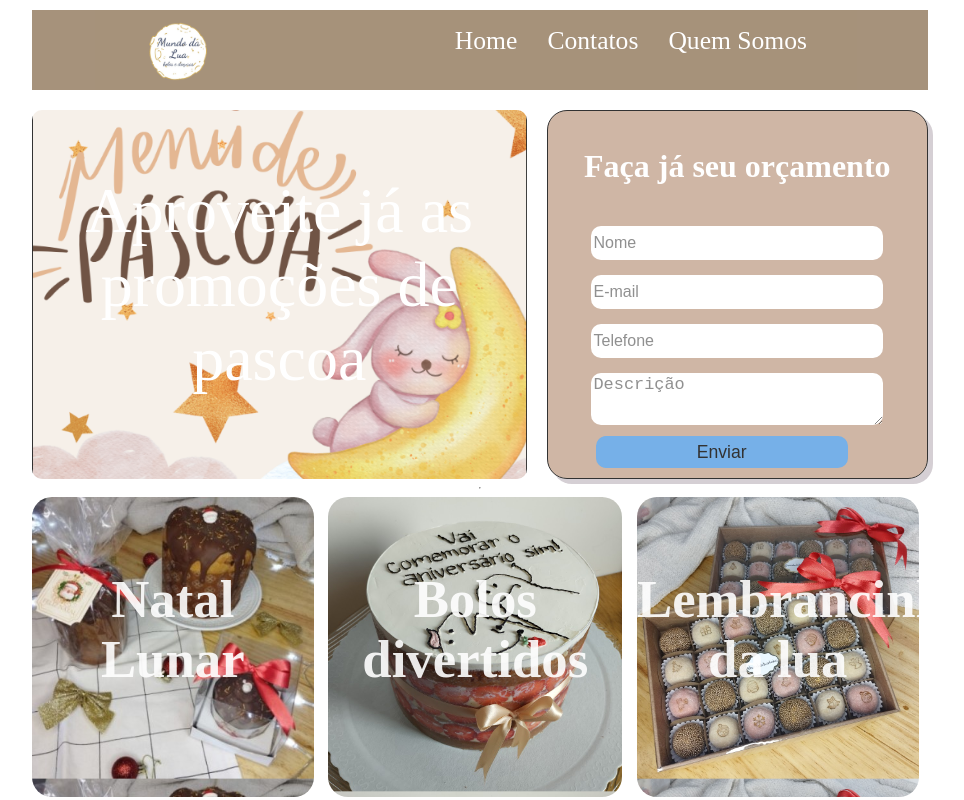
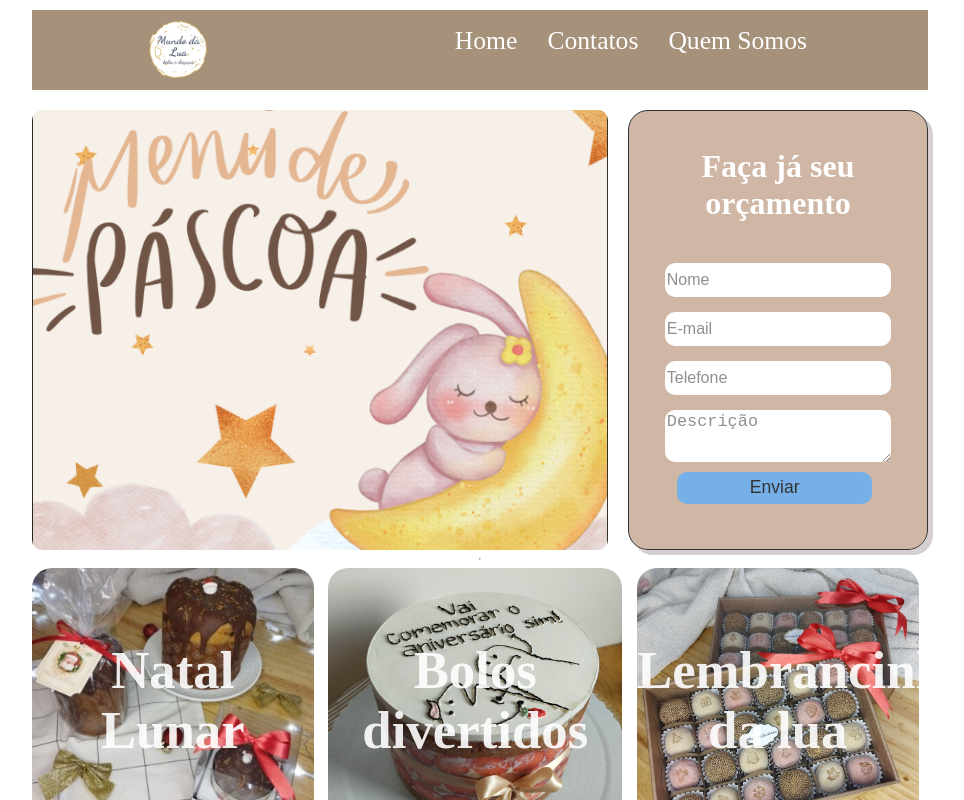
Before and after one commit to ftreitasyuri/mundo-da-lua-bolos, a Next.js app: page / in a window 1280 px wide. Shown: the top 800 px of the page, without its empty margins (160-1124 px from the left). Built offline with nearby package versions, Linux system fonts and the light colour scheme.

Commit message:
15° upload

```diff
--- a/src/components/Cabecalho/index.js
+++ b/src/components/Cabecalho/index.js
@@ -5,7 +5,7 @@ export default function Cabecalho() {
     return (
         <div className={styles.classNav}>
             <div>
-                <p className={styles.logotipo}></p>
+                <Link className={styles.links} href="/"><p className={styles.logotipo}></p></Link>
             </div>
 
 
--- a/src/components/Corpo/index.jsx
+++ b/src/components/Corpo/index.jsx
@@ -30,22 +30,22 @@ export default function Corpo() {
         let v2 = document.getElementsByName('email').value
         let v3 = document.getElementsByName('telefone').value
         let v4 = document.getElementsByName('descricao').value
-        let valor =[`${v1}`, `${v2}`, `${v3}`, `${v4}`]
+        let valor = [`${v1}`, `${v2}`, `${v3}`, `${v4}`]
 
         let inc = 0
-        while(inc <= 3){
+        while (inc <= 3) {
 
-        if (valor[inc] === false) {
-            alert(`Verifique o formulário, há campos não preenchidos`)
-            break
-        }
-        inc++
+            if (valor[inc] === false) {
+                alert(`Verifique o formulário, há campos não preenchidos`)
+                break
+            }
+            inc++
 
         }
-        document.getElementsByName('nome').value=''
-        document.getElementsByName('email').value=''
-        document.getElementsByName('telefone').value=''
-        document.getElementsByName('descricao').value=''
+        document.getElementsByName('nome').value = ''
+        document.getElementsByName('email').value = ''
+        document.getElementsByName('telefone').value = ''
+        document.getElementsByName('descricao').value = ''
         alert('Formulário enviado')
 
     }
@@ -53,18 +53,16 @@ export default function Corpo() {
 
 
 
-        const [count, setCount] = useState(0)
+    // const [count, setCount] = useState(0)
 
-        useEffect(() =>{
-            // document.title = 'Você conseguiu'
-            document.getElementsByName('lateralEsquerda')
-            let url = 'https://drive.google.com/file/d/1s4wE-ZUtXc8zUSpAQflW5wDufXYPx9QM/view'
-            window.open(url, '_blank')
+    // useEffect(() =>{
+    //     document.title = 'Você conseguiu'
+    //     document.getElementById('lateralEsquerda')
+    //     let url = 'https://drive.google.com/file/d/1s4wE-ZUtXc8zUSpAQflW5wDufXYPx9QM/view'
+    //     window.open(url, '_blank')
 
 
-        })
-
-
+    // })
 
 
 
@@ -72,13 +70,13 @@ export default function Corpo() {
     return (
         <div id={styles.corpoForms}>
 
-            <div id={styles.latealEsquerda} >
-                <div id={styles.destaquePag} name={'lateralEsquerda'} onClick={() => setCount()}>
-                    <p><Link className={styles.linkCorpo} href={'https://drive.google.com/file/d/1s4wE-ZUtXc8zUSpAQflW5wDufXYPx9QM/view'}>Aproveite já as promoções de pascoa</Link></p>
-                    {/* <p >Você clicou {count} vezes</p> */}
+            <Link className={styles.linkCorpo} href={'https://drive.google.com/file/d/1s4wE-ZUtXc8zUSpAQflW5wDufXYPx9QM/view'}><div id={styles.lateralEsquerda}>
+                <div id={styles.destaquePag}>
+                    {/* <p>Aproveite já as promoções de pascoa</p> */}
+
                     {/* <button onClick={() => setCount(count + 1)} >Click aqui</button> */}
                 </div>
-            </div>
+            </div></Link>
 
 
             <div id={styles.latealDireita}>
--- a/src/styles/Cabecalho.module.css
+++ b/src/styles/Cabecalho.module.css
@@ -12,7 +12,7 @@
 }
 
 .logotipo{
-    margin-top: .8vh;
+    margin-top: -3.2vh;
     background-image: url('../../public/imagens/logotipo.png');
     /* background-color: #fff; */
     background-size: 70px;
--- a/src/styles/Corpo.module.css
+++ b/src/styles/Corpo.module.css
@@ -32,7 +32,7 @@
 
 
 
-#latealEsquerda{
+#lateralEsquerda{
     /* height: 500px; */
     /* width: 45vw; */
     /* border: solid 2px red; */
@@ -41,9 +41,11 @@
     background-size: 100%;
     border-radius: 10px;
 
-    max-width: 60vw;
+    /* max-width: 60vw; */
+    height: 45vh;
+    width: 45vw;
 
-    grid-area: 'latealEsquerda';
+    grid-area: 'lateralEsquerda';
 }
 
 #destaquePag{
@@ -206,29 +208,15 @@
         min-width: 60vw;
     }
 
+    #lateralEsquerda{
+        /* border: 2px red solid; */
+        height: 55vh;
+        background-repeat: repeat;
+        /* width: 100%; */
+    }
 
 }
 
-
-/* @media (max-width: 900px){
-    #corpoForms{
-        grid-template-areas:
-    'lateralEsquerda'
-    'lateralDireita ';
-    }
-
-    #destaquePag{
-        font-size: 2.5em;
-        color: yellow;
-
-    }
-
-    #lateralDireita{
-        max-width: 20vw;
-    }
-
-
-} */
 
 @media (max-width: 900px){
     #corpoForms{
@@ -242,8 +230,10 @@
         color: #fff;
     }
 
-    #latealEsquerda{
-        max-width: 100%;
+    #lateralEsquerda{
+        /* max-width: 100%; */
+        height: 45vh;
+        width: 100%;
     }
 
 }
--- a/src/styles/globals.css
+++ b/src/styles/globals.css
@@ -12,10 +12,12 @@ body{
   overflow-x: hidden; /* Hide horizontal scrollbar */
   /* overflow-y: hidden; Hide horizontal scrollbar */
 
-
+  font-family: 'Indie Flower', cursive;
 
 
 }
+
+@import url('https://fonts.googleapis.com/css2?family= Indie +Flower & display=swap');
 
 @media (max-width: 700px){
   body{
```
